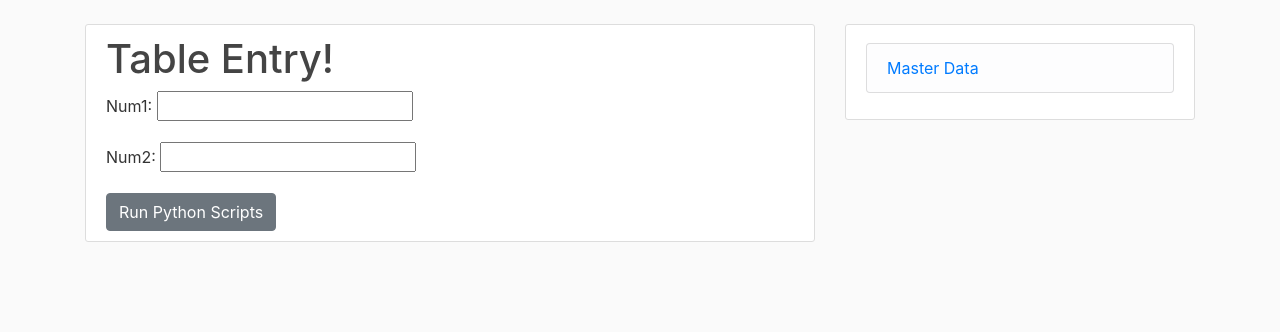
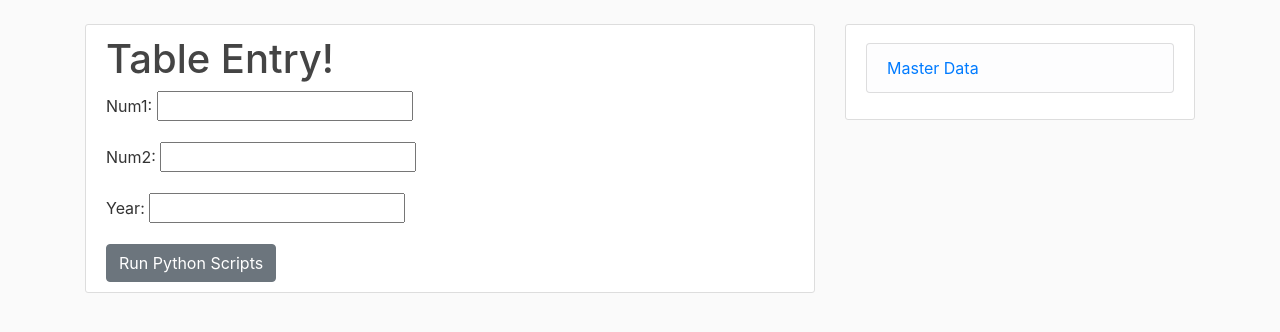
Before and after one commit to IshitaGH/nexdigm_data_app, a Django app: page / in a window 1280 px wide. Shown: the part 56-388 px from the top of the page. Run offline with Django 4.2, Linux system fonts and the light colour scheme; some libraries are stand-ins or nearby versions.

Commit message:
Year field added

```diff
--- a/table/forms.py
+++ b/table/forms.py
@@ -5,4 +5,4 @@ from .models import Post
 class Post_Form(ModelForm):
     class Meta:
         model = Post
-        fields = ('num1', 'num2')
+        fields = ('num1', 'num2', 'year')
--- a/table/models.py
+++ b/table/models.py
@@ -1,19 +1,7 @@
 from django.db import models
 from django.urls import reverse
-
-# Create your models here.
-
-# class num1(models.Model):
-#     num1 = models.DecimalField(max_digits=5, decimal_places=2)
-
-#     def __str__(self):
-#         return f'num1: {self.num1}'
-
-# class num2(models.Model):
-#     num2 = models.DecimalField(max_digits=5, decimal_places=2)
-
-#     def __str__(self):
-#         return f'num1: {self.num2}'
+import datetime
+from django.core.validators import MaxValueValidator, MinValueValidator
 
 class Post(models.Model):
     num1 = models.DecimalField(max_digits=5, decimal_places=2)
@@ -21,6 +9,11 @@ class Post(models.Model):
     add = models.DecimalField(max_digits=5, decimal_places=2, null=True, blank=True)
     square = models.DecimalField(max_digits=5, decimal_places=2, null=True, blank=True)
     neg = models.DecimalField(max_digits=5, decimal_places=2, null=True, blank=True)
+
+    #the actual interface
+    #remove the null=True and blank=True when ready
+    year = models.IntegerField(('year'), validators=[MinValueValidator(1900), MaxValueValidator(2022)], null=True, blank=True)
+
     # date_posted = models.DateTimeField(default=timezone.now)
     # author = models.ForeignKey(User, on_delete=models.CASCADE)
 
--- a/table/templates/table/output.html
+++ b/table/templates/table/output.html
@@ -2,6 +2,6 @@
 {% block content %}
     <h1>Outputs:</h1>
     <h6>Sum: {{add}}</h6>
-    <h6>Square: {{square}}</h6>
+    <h6>Square of Sum: {{square}}</h6>
     <h6>Negative of Square: {{neg}}</h6>
 {% endblock content %}
```
Also changed, not shown: table/migrations/0006_post_year.py (added).
